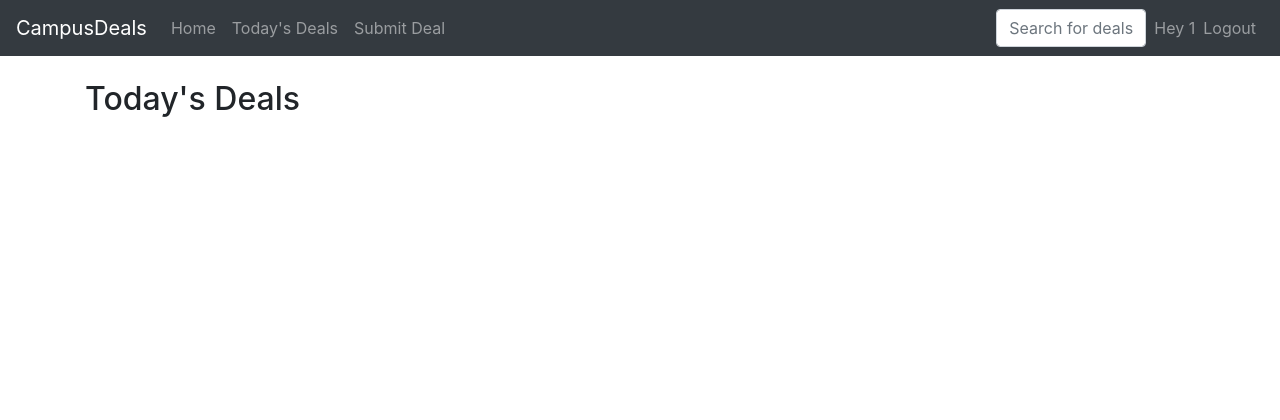
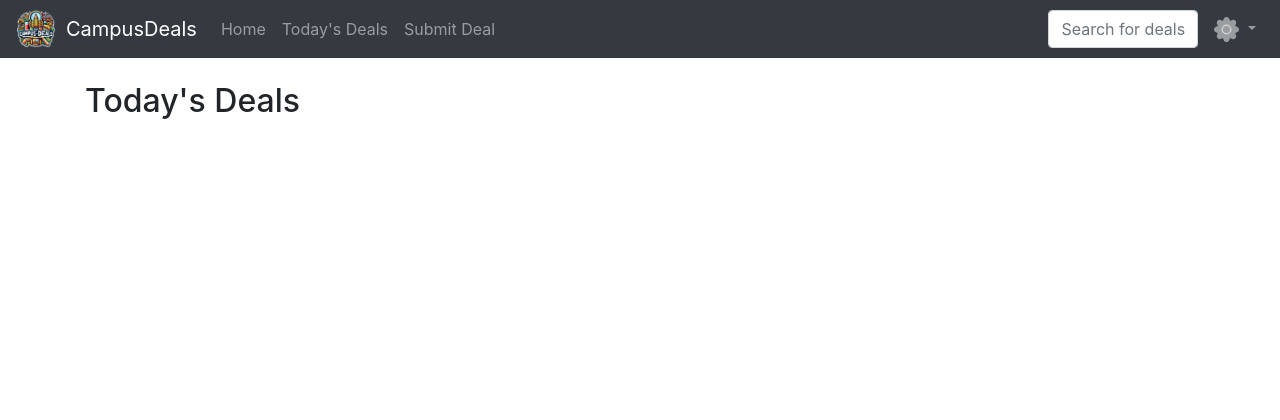
Before and after one commit to benborszcz/CampusDeals, a Flask app: page /daily-deals in a window 1280 px wide. Shown: the top 420 px of the page. Run offline with Flask 3, Linux system fonts and the light colour scheme; a user stored in the database is signed in; data that the repository does not hold is empty; parts of the project's set-up code (start-up, migrations or seed data) failed here and were passed over; some libraries are stand-ins or nearby versions.

Commit message:
Added settings dropdown, logo at the top tab, and included the logo in the nav bar

```diff
--- a/app/templates/base.html
+++ b/app/templates/base.html
@@ -9,6 +9,7 @@
     <link rel="stylesheet" href="https://stackpath.bootstrapcdn.com/bootstrap/4.5.2/css/bootstrap.min.css">
     <!-- Optional: Include custom CSS for additional styling -->
     <link rel="stylesheet" href="{{ url_for('static', filename='css/main.css') }}">
+    <link rel="icon" href="{{ url_for('static', filename='images/campusDealsLogo.png') }}" type="image/png">
     <style>
         html, body {
             height: 100%;
@@ -34,12 +35,20 @@
         .search-input.expanded {
             width: 300px !important; /* Width when expanded */
         }
+        .navbar-logo {
+            width: 40px;
+            height: auto; /* maintains the aspect ratio */
+            margin-right: 10px;
+        }
     </style>
 </head>
 <body>
     <header>
         <!-- Bootstrap Navigation Bar -->
         <nav class="navbar navbar-expand-lg navbar-dark bg-dark">
+            <a href="{{ url_for('index') }}">
+                <img src="{{ url_for('static', filename='images/campusDealsLogo.png') }}" href="{{ url_for('index') }}" alt="Campus Deals Logo" class="navbar-logo">
+            </a>
             <a class="navbar-brand" href="{{ url_for('index') }}">CampusDeals</a>
             <ul class="navbar-nav">
                 <!-- Add Home and Submit Deal links here -->
@@ -55,21 +64,26 @@
                     <form action="{{ url_for('search') }}" method="get" class="form-inline mb-4">
                         <input type="text" name="query" class="form-control mr-2 search-input" placeholder="Search for deals...">
                     </form>
-                    {% if current_user.is_authenticated %}
-                        <li class="nav-item">
-                            <span class="navbar-text">Hey {{ current_user.id }}</span>
-                        </li>
-                        <li class="nav-item">
-                            <a class="nav-link" href="{{ url_for('auth.logout') }}">Logout</a>
-                        </li>
-                    {% else %}
-                        <li class="nav-item">
-                            <a class="nav-link" href="{{ url_for('auth.login') }}">Login</a>
-                        </li>
-                        <li class="nav-item">
-                            <a class="nav-link" href="{{ url_for('auth.register') }}">Register</a>
-                        </li>
-                    {% endif %}
+                    <li class="nav-item dropdown">
+                        <a class="nav-link dropdown-toggle" href="#" id="navbarDropdownSettings" role="button" data-toggle="dropdown" aria-haspopup="true" aria-expanded="false">
+                            <svg xmlns="http://www.w3.org/2000/svg" width="25" height="25" fill="currentColor" class="bi bi-gear" viewBox="0 0 16 16">
+                                <path d="M8 4.754a3.246 3.246 0 1 0 0 6.492 3.246 3.246 0 0 0 0-6.492M5.754 8a2.246 2.246 0 1 1 4.492 0 2.246 2.246 0 0 1-4.492 0"/>
+                                <path d="M9.796 1.343c-.527-1.79-3.065-1.79-3.592 0l-.094.319a.873.873 0 0 1-1.255.52l-.292-.16c-1.64-.892-3.433.902-2.54 2.541l.159.292a.873.873 0 0 1-.52 1.255l-.319.094c-1.79.527-1.79 3.065 0 3.592l.319.094a.873.873 0 0 1 .52 1.255l-.16.292c-.892 1.64.901 3.434 2.541 2.54l.292-.159a.873.873 0 0 1 1.255.52l.094.319c.527 1.79 3.065 1.79 3.592 0l.094-.319a.873.873 0 0 1 1.255-.52l.292.16c1.64.893 3.434-.902 2.54-2.541l-.159-.292a.873.873 0 0 1 .52-1.255l.319-.094c1.79-.527 1.79-3.065 0-3.592l-.319-.094a.873.873 0 0 1-.52-1.255l.16-.292c.893-1.64-.902-3.433-2.541-2.54l-.292.159a.873.873 0 0 1-1.255-.52z"/>
+                            </svg>
+                        </a>
+                        <div class="dropdown-menu dropdown-menu-right" aria-labelledby="navbarDropdownSettings">
+                            {% if current_user.is_authenticated %}
+                                <a class="dropdown-item" href="#" id="navbarDropdownMenuLink" role="button" data-toggle="dropdown" aria-haspopup="true" aria-expanded="false">
+                                    Welcome {{ current_user.id }}
+                                </a>
+                                <div class="dropdown-divider"></div>
+                                <a class="dropdown-item" href="{{ url_for('auth.logout') }}">Logout</a>
+                            {% else %}
+                                <a class="dropdown-item" href="{{ url_for('auth.login') }}">Login</a>
+                                <a class="dropdown-item" href="{{ url_for('auth.register') }}">Register</a>
+                            {% endif %}
+                        </div>
+                    </li>
                 </ul>
             </div>
         </nav>
```
Also changed, not shown: app/static/images/campusDealsLogo.png (added).
